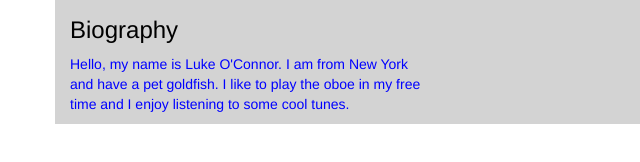
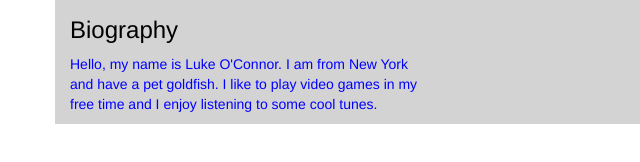
Before and after one commit to LukeOC2/LukeOC2.github.io, a plain HTML site: page bio.html in a window 1280 px wide. Shown: the part 296-458 px from the top of the page, 0-640 px from the left. Drawn offline with nearby package versions, Linux system fonts and the light colour scheme.

Commit message:
Add files via upload

```diff
--- a/bio.html
+++ b/bio.html
@@ -38,4 +38,4 @@
              <div class="row">
                 <div class="col-md-4">
                     <h3>Biography</h3>
-                    <p class="text-warning">Hello, my name is Luke O'Connor. I am from New York and have a pet goldfish. I like to play the oboe in my free time and I enjoy listening to some cool tunes. </p>
+                    <p class="text-warning">Hello, my name is Luke O'Connor. I am from New York and have a pet goldfish. I like to play video games in my free time and I enjoy listening to some cool tunes. </p>
```
